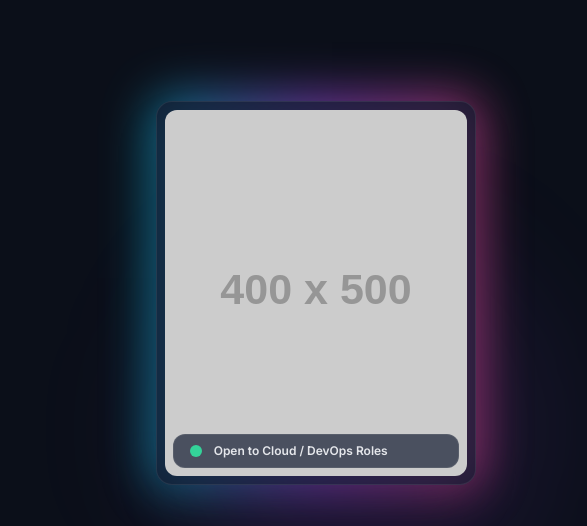
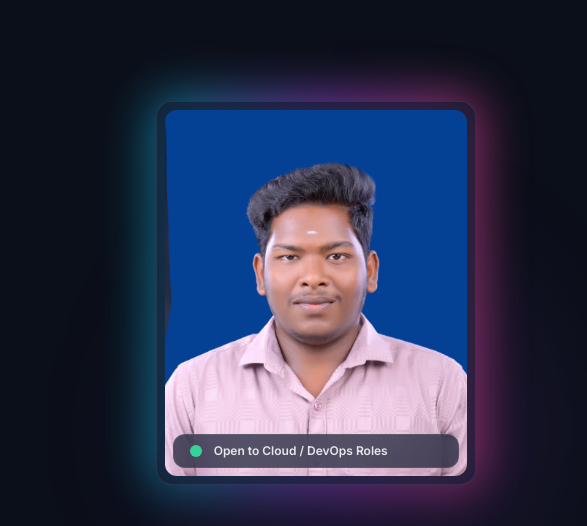
Before and after one commit to ravivarmap55/ravivarma-portfolio, a plain HTML site: page index.html in a window 1280 px wide. Shown: the part 139-665 px from the top of the page, 693-1280 px from the left. Drawn offline with nearby package versions, Linux system fonts and the light colour scheme; placeholder pictures from the web are drawn by us.

Commit message:
Update index.html

```diff
--- a/index.html
+++ b/index.html
@@ -202,7 +202,7 @@
                         <!-- Image Container -->
                         <div class="relative w-64 h-80 sm:w-80 sm:h-96 rounded-2xl overflow-hidden glass-card p-2 shadow-2xl">
                             <!-- Embedded Passport Photo -->
-                            <img src="Pi7_Passport_Photo.jpeg"
+                            <img src="photo.jpeg"
                                  onerror="this.src='https://placehold.co/400x500/131c31/06b6d4?text=Ravivarma+P';"
                                  alt="Ravivarma P"
                                  class="w-full h-full object-cover rounded-xl shadow-inner">
```
